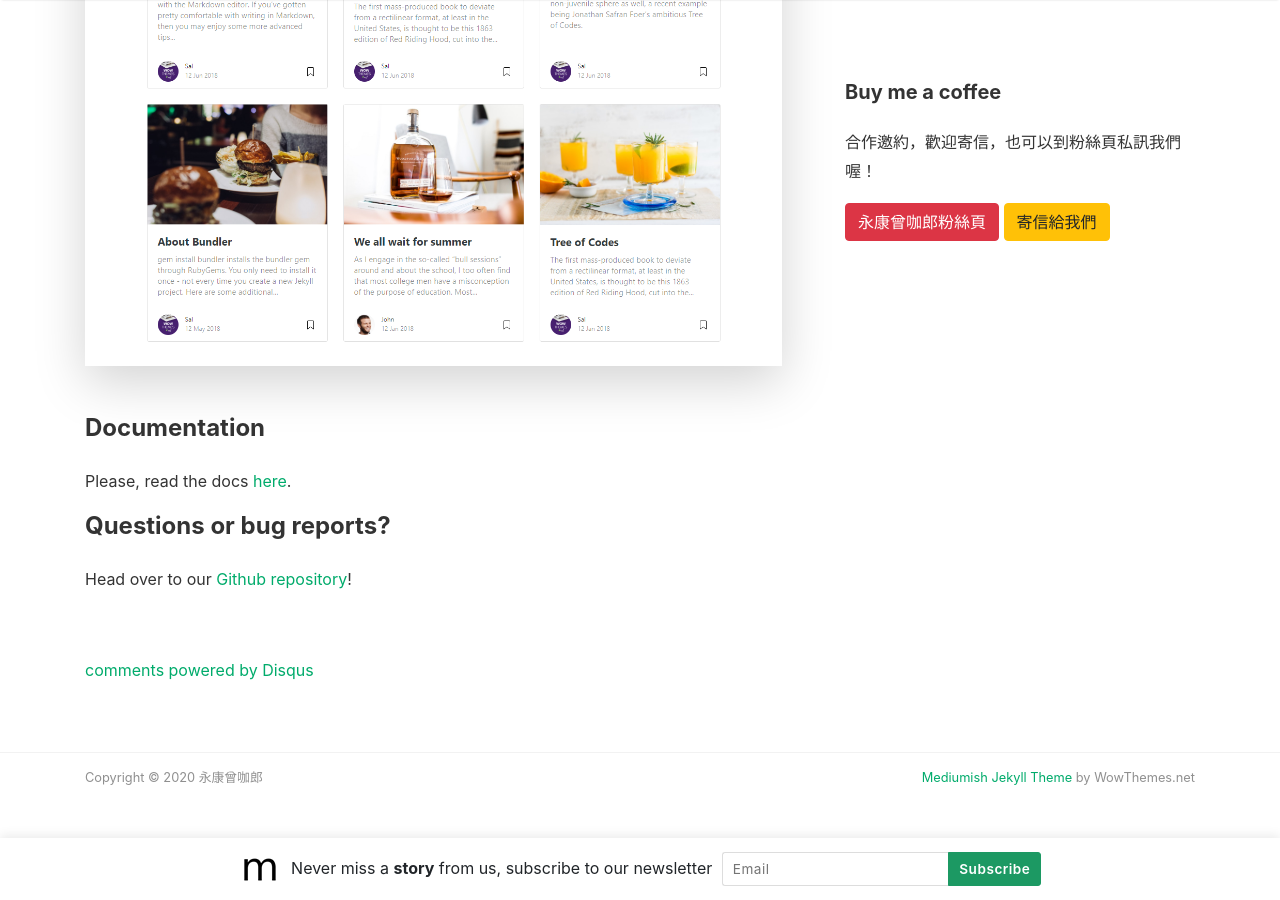
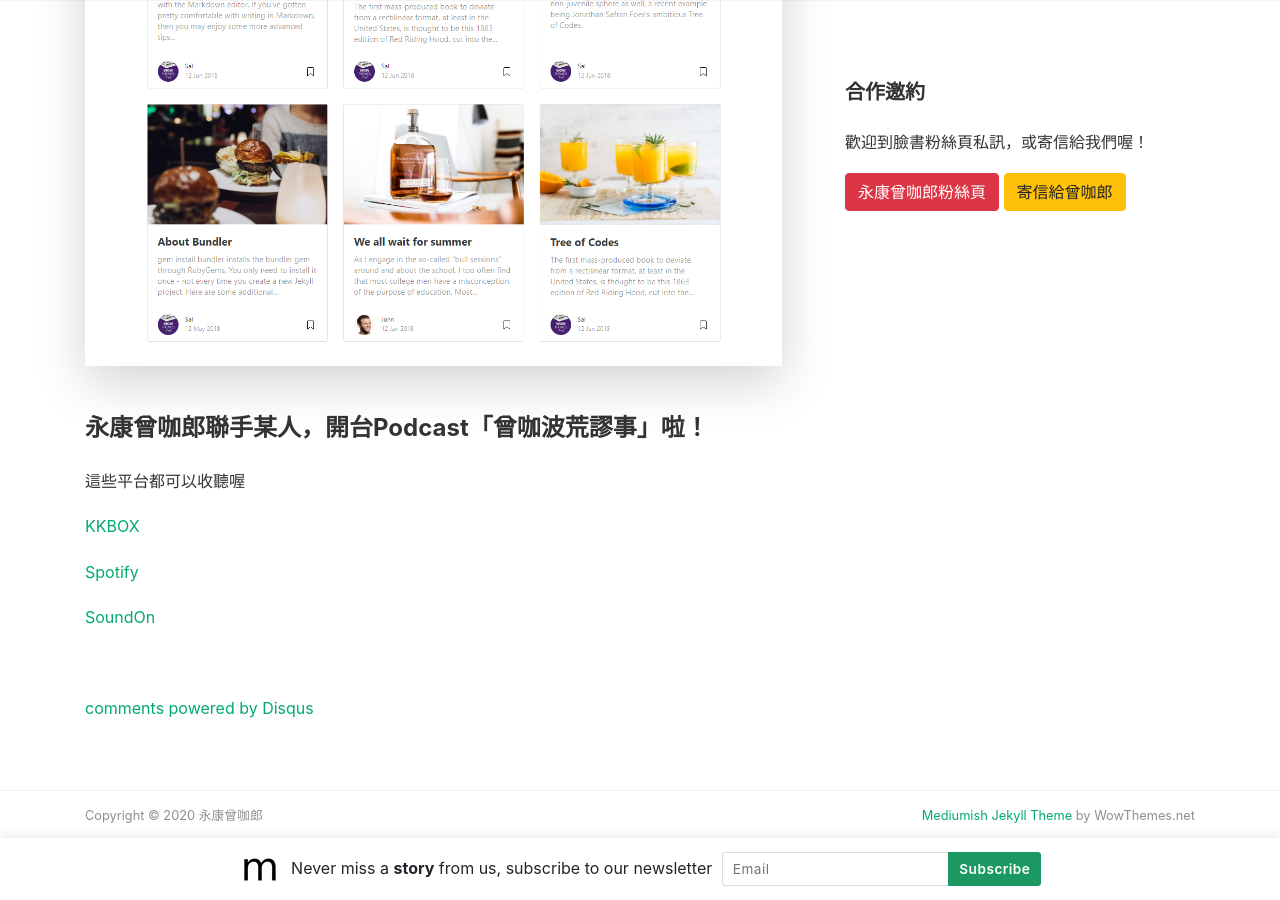
Before and after one commit to lulumi7788/lulumi7788.github.io, a Jekyll site: the page built from _pages/about.md, in a window 1280 px wide and 900 px high, scrolled down 933 px. Built offline with Jekyll 4.4.1, drawn with Linux system fonts in a browser that asks for light colours; nearby versions of some CDN libraries; comment, search, counter and statistics services are not loaded.

Commit message:
no message

```diff
--- a/_pages/about.md
+++ b/_pages/about.md
@@ -11,24 +11,26 @@ comments: true
 <p>This website is built with Jekyll and Mediumish template for Jekyll. It's for demonstration purposes, no real content can be found. Mediumish template for Jekyll is compatible with Github pages, in fact even this demo is created with Github Pages and hosted with Github.</p>
 
 <p class="mb-5"><img class="shadow-lg" src="{{site.baseurl}}/assets/images/mediumish-jekyll-template.png" alt="jekyll template mediumish" /></p>
-<h4>Documentation</h4>
 
-<p>Please, read the docs <a href="https://bootstrapstarter.com/bootstrap-templates/template-mediumish-bootstrap-jekyll/">here</a>.</p>
-
-<h4>Questions or bug reports?</h4>
-
-<p>Head over to our <a href="https://github.com/wowthemesnet/mediumish-theme-jekyll">Github repository</a>!</p>
+<h4>永康曾咖郎聯手某人，開台Podcast「曾咖波荒謬事」啦！</h4>
+<p>這些平台都可以收聽喔</p>
+<a href="https://reurl.cc/VXjRk6">KKBOX</a>
+<p></p>
+<a href="https://reurl.cc/GroXWd">Spotify</a>
+<p></p>
+<a href="https://reurl.cc/e86W1m">SoundOn</a>
+<p></p>
 
 </div>
 
 <div class="col-md-4">
 
 <div class="sticky-top sticky-top-80">
-<h5>Buy me a coffee</h5>
+<h5>合作邀約</h5>
 
-<p>合作邀約，歡迎寄信，也可以到粉絲頁私訊我們喔！</p>
+<p>歡迎到臉書粉絲頁私訊，或寄信給我們喔！</p>
 
-<a target="_blank" href="https://www.facebook.com/yklocalman" class="btn btn-danger">永康曾咖郎粉絲頁</a> <a target="_blank" href="localcouple9487@gmail.com" class="btn btn-warning">寄信給我們</a>
+<a target="_blank" href="https://www.facebook.com/yklocalman" class="btn btn-danger">永康曾咖郎粉絲頁</a> <a target="_blank" href="localcouple9487@gmail.com" class="btn btn-warning">寄信給曾咖郎</a>
 
 </div>
 </div>
```
